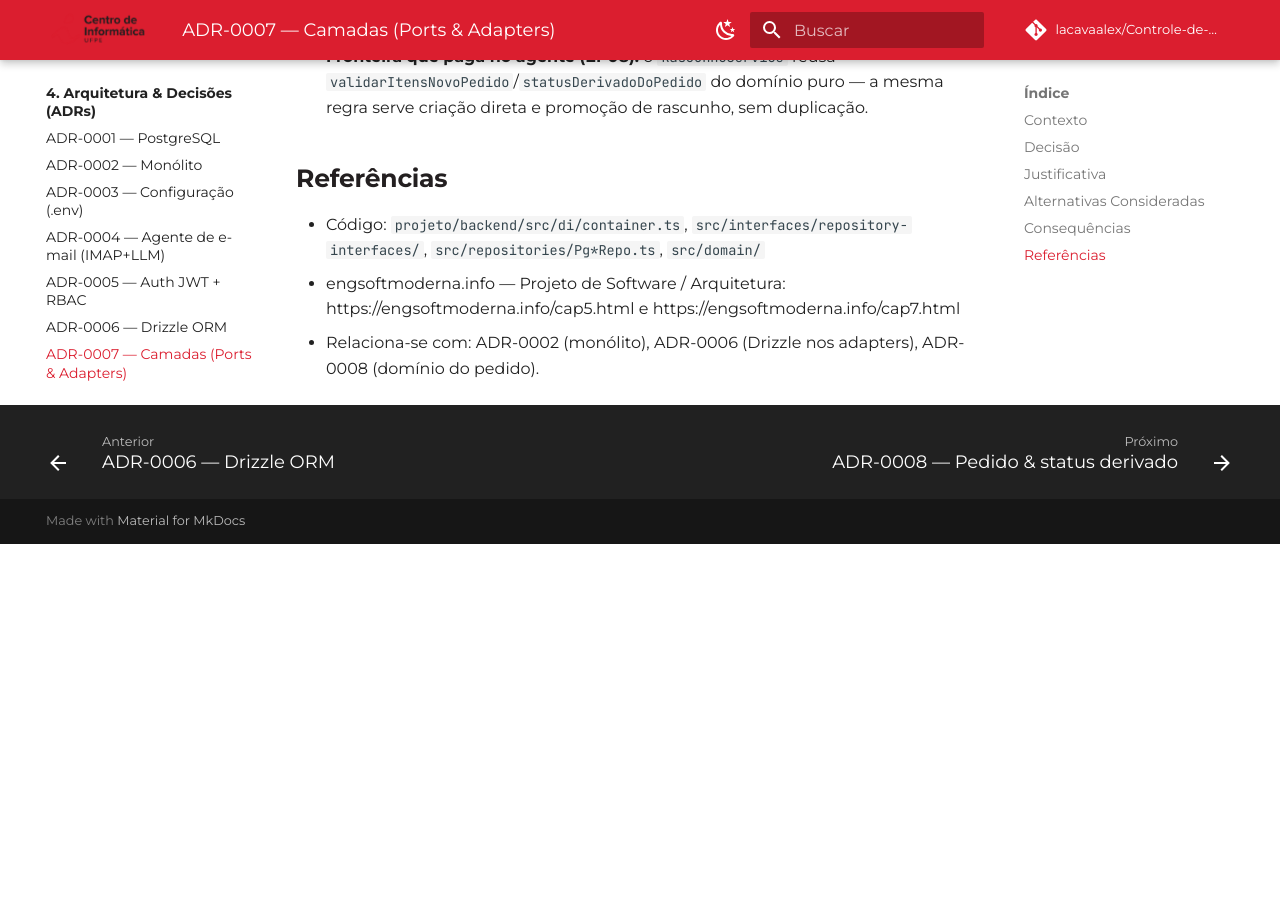
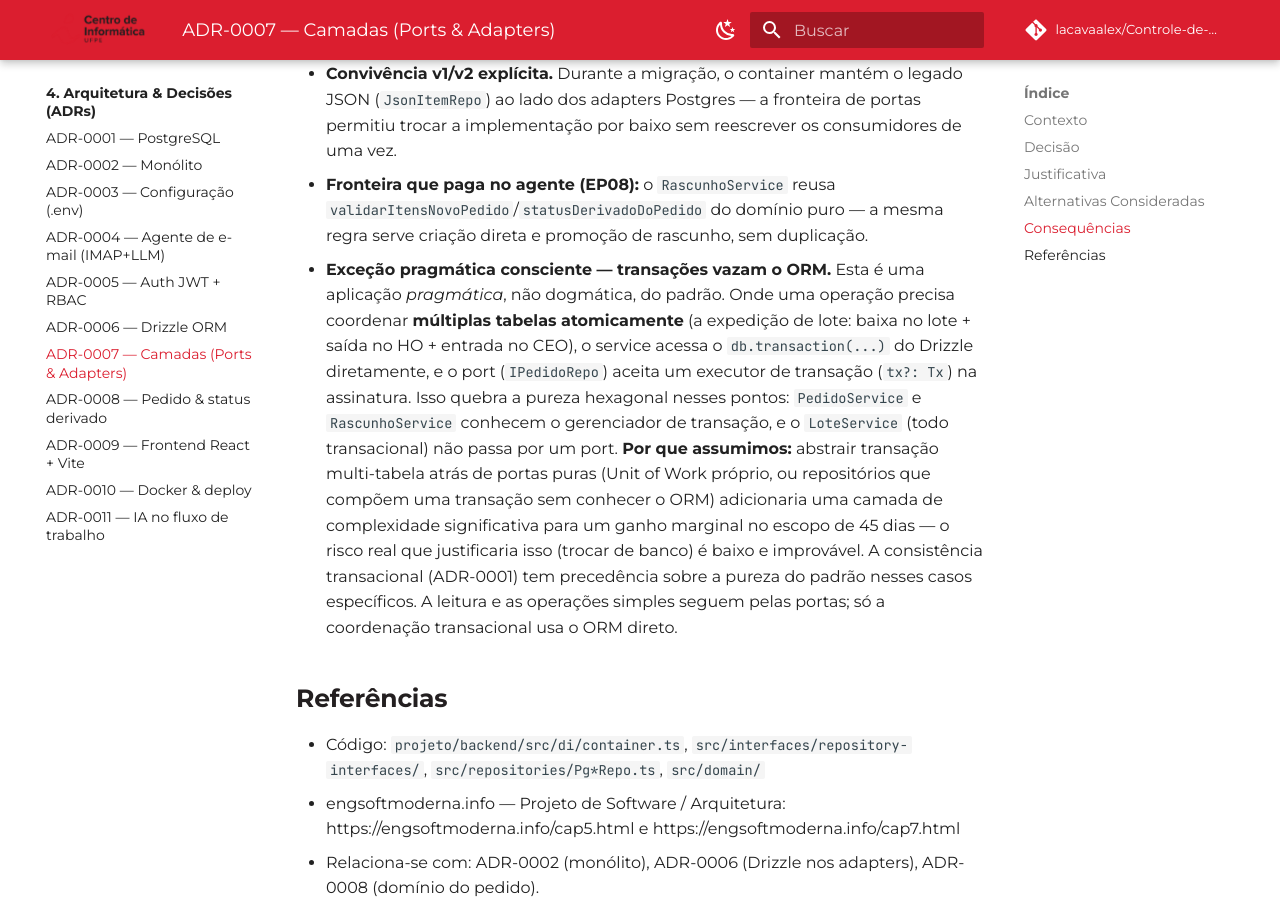
Before and after one commit to lacavaalex/Controle-de-Estoque-CEO, an MkDocs documentation site: the page built from docs/adr/ADR-0007.md, in a window 1280 px wide and 900 px high, scrolled down 2204 px. Built offline with MkDocs 1.6.1 and Material for MkDocs 9.7.7, drawn with Linux system fonts in a browser that asks for light colours; comment, search, counter and statistics services are not loaded; before the commit the page ends 2748 px from its top, so only the background shows below that; some of the changed text lies outside the part shown.

Commit message:
docs(adr-0007): reflete aplicação pragmática de Ports & Adapters
Ajusta a ADR-0007 para refletir o código com precisão: o padrão é
aplicado na persistência (6 de 8 services dependem de interfaces; dois
adapters para a mesma porta provam a abstração), MAS as operações
transacionais multi-tabela (expedição de lote) acessam db.transaction
do Drizzle direto, e o port aceita Tx na assinatura.

Documenta essa exceção como decisão consciente (consistência
transacional > pureza hexagonal no escopo de 45 dias), em vez de
afirmar pureza que o código não sustenta. Blindagem honesta para a
banca.

Co-Authored-By: Claude Opus 4.8 <noreply@anthropic.com>

```diff
--- a/docs/adr/ADR-0007.md
+++ b/docs/adr/ADR-0007.md
@@ -8,17 +8,17 @@ Status: Aceito (consolidação retroativa de decisão já implementada)
 Sendo o sistema um monólito (ADR-0002) desenvolvido por 7 pessoas em paralelo, era preciso uma organização interna que (a) permitisse trabalho simultâneo sem colisão constante, (b) isolasse a lógica de negócio dos detalhes de infraestrutura (Express, Postgres/Drizzle) e (c) tornasse a lógica testável sem subir servidor ou banco a cada teste. Sem uma fronteira clara, regras de estoque acabariam espalhadas em controllers e queries — difícil de testar e de evoluir.
 
 ## Decisão
-Adotamos uma **arquitetura em camadas com inversão de dependência** (Ports & Adapters / "arquitetura hexagonal" simplificada):
+Adotamos uma **arquitetura em camadas com inversão de dependência**, aplicando **Ports & Adapters de forma pragmática** ("arquitetura hexagonal" simplificada — pura na persistência da maioria dos casos, com exceção consciente nas transações):
 
 - **`controller/`** — adapta HTTP (Express) ↔ casos de uso. Não contém regra de negócio.
-- **`services/`** — orquestra os casos de uso; depende de **interfaces** de repositório, nunca de implementações concretas.
+- **`services/`** — orquestra os casos de uso; depende de **interfaces** de repositório, não de implementações concretas (com uma exceção pragmática nas transações — ver Consequências).
 - **`interfaces/repository-interfaces/`** (`IPedidoRepo`, `ILoteRepo`, …) — os **ports**: contratos que os services consomem.
 - **`repositories/`** (`PgPedidoRepo`, `PgLoteRepo`, …) — os **adapters**: implementam os ports usando Drizzle/Postgres.
 - **`domain/`** — funções **puras** de regra de negócio (`pedido.ts`, `estoque.ts`), sem I/O, testáveis isoladamente.
 - **`di/container.ts`** — composição: instancia os adapters concretos e injeta nos services (Injeção de Dependência por construtor).
 
 ## Justificativa
-- **Inversão de dependência (DIP).** O service depende da abstração `IPedidoRepo`, não do `PgPedidoRepo`. O `container.ts` é o único lugar que conhece o concreto. Trocar Postgres por outra coisa, ou usar um fake em teste, não toca o service.
+- **Inversão de dependência (DIP).** A maioria dos services (6 de 8: Auth, Dashboard, Estoque, Item, Produto, Rascunho) depende só de abstrações como `IPedidoRepo`, não de `PgPedidoRepo`. O `container.ts` é o único lugar que conhece os concretos. A prova de que a abstração funciona: existem **dois adapters para a mesma porta** (`JsonItemRepo` e `PgItemRepo`), trocáveis sem tocar o service. Trocar Postgres por outra coisa, ou usar um fake em teste, não afeta esses services.
 - **Testabilidade.** O `domain/` é função pura (entra dado, sai dado) — os ~137 testes de backend rodam a lógica crítica (status derivado, FEFO, RBAC) sem HTTP. Services podem receber repositórios fake. Isso é o que viabiliza o CI rápido (testes em ~2s).
 - **Trabalho paralelo sem colisão.** Cada pessoa trabalha numa fatia (um service + seu repo + sua rota) com fronteiras explícitas, reduzindo conflitos de merge — relevante para um time de 7.
 - **Coesão alta, acoplamento baixo** — princípio central de engsoftmoderna.info (cap. Projeto de Software): cada camada tem uma responsabilidade e se comunica por contratos estreitos.
@@ -33,6 +33,7 @@ Adotamos uma **arquitetura em camadas com inversão de dependência** (Ports & A
 - **O `container.ts` é um ponto central** que cresce com o sistema; hoje compõe ~8 controllers. Aceitável na escala atual; se crescer muito, um container modular por feature seria o próximo passo.
 - **Convivência v1/v2 explícita.** Durante a migração, o container mantém o legado JSON (`JsonItemRepo`) ao lado dos adapters Postgres — a fronteira de portas permitiu trocar a implementação por baixo sem reescrever os consumidores de uma vez.
 - **Fronteira que paga no agente (EP08):** o `RascunhoService` reusa `validarItensNovoPedido`/`statusDerivadoDoPedido` do domínio puro — a mesma regra serve criação direta e promoção de rascunho, sem duplicação.
+- **Exceção pragmática consciente — transações vazam o ORM.** Esta é uma aplicação *pragmática*, não dogmática, do padrão. Onde uma operação precisa coordenar **múltiplas tabelas atomicamente** (a expedição de lote: baixa no lote + saída no HO + entrada no CEO), o service acessa o `db.transaction(...)` do Drizzle diretamente, e o port (`IPedidoRepo`) aceita um executor de transação (`tx?: Tx`) na assinatura. Isso quebra a pureza hexagonal nesses pontos: `PedidoService` e `RascunhoService` conhecem o gerenciador de transação, e o `LoteService` (todo transacional) não passa por um port. **Por que assumimos:** abstrair transação multi-tabela atrás de portas puras (Unit of Work próprio, ou repositórios que compõem uma transação sem conhecer o ORM) adicionaria uma camada de complexidade significativa para um ganho marginal no escopo de 45 dias — o risco real que justificaria isso (trocar de banco) é baixo e improvável. A consistência transacional (ADR-0001) tem precedência sobre a pureza do padrão nesses casos específicos. A leitura e as operações simples seguem pelas portas; só a coordenação transacional usa o ORM direto.
 
 ## Referências
 - Código: `projeto/backend/src/di/container.ts`, `src/interfaces/repository-interfaces/`, `src/repositories/Pg*Repo.ts`, `src/domain/`
```
